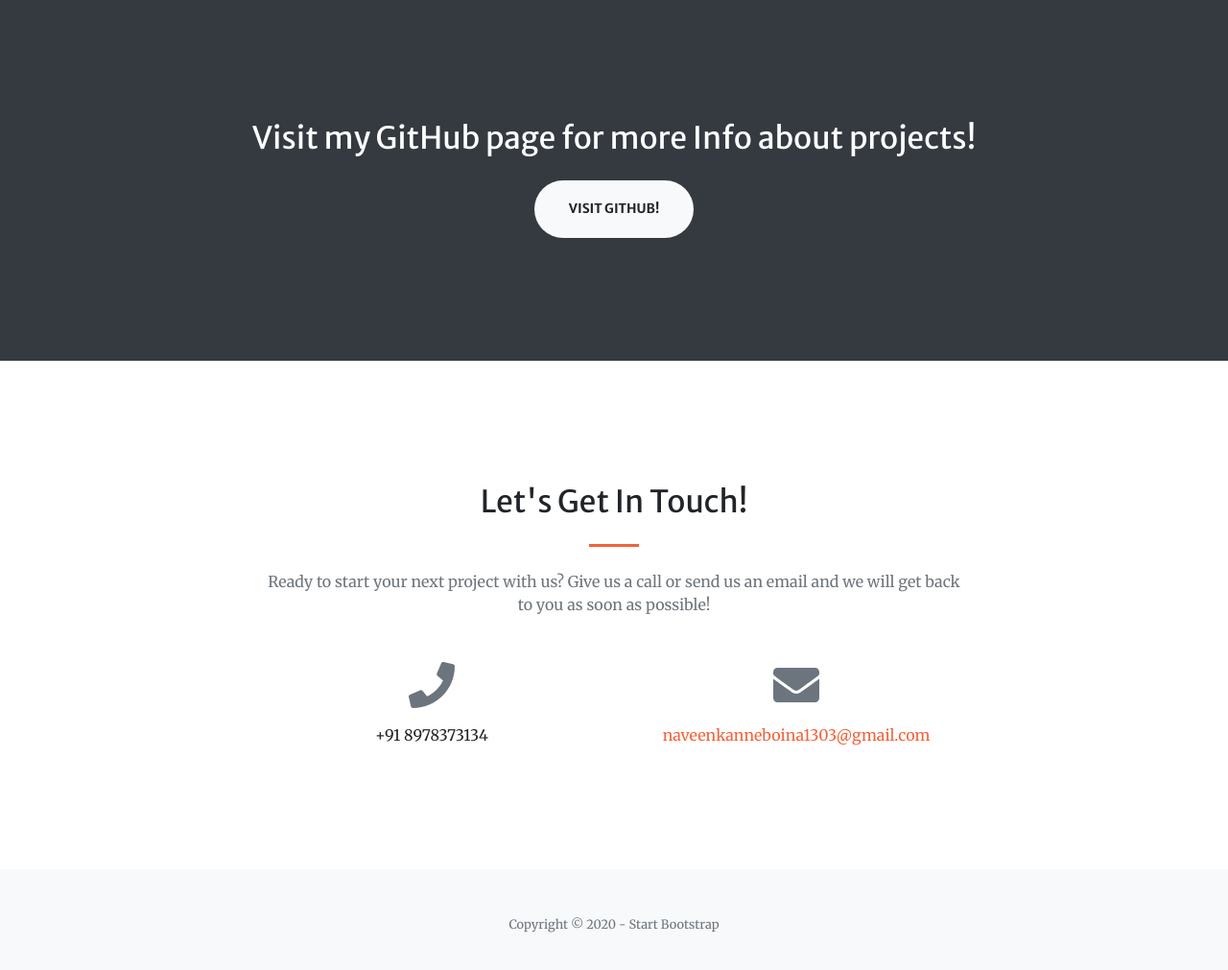
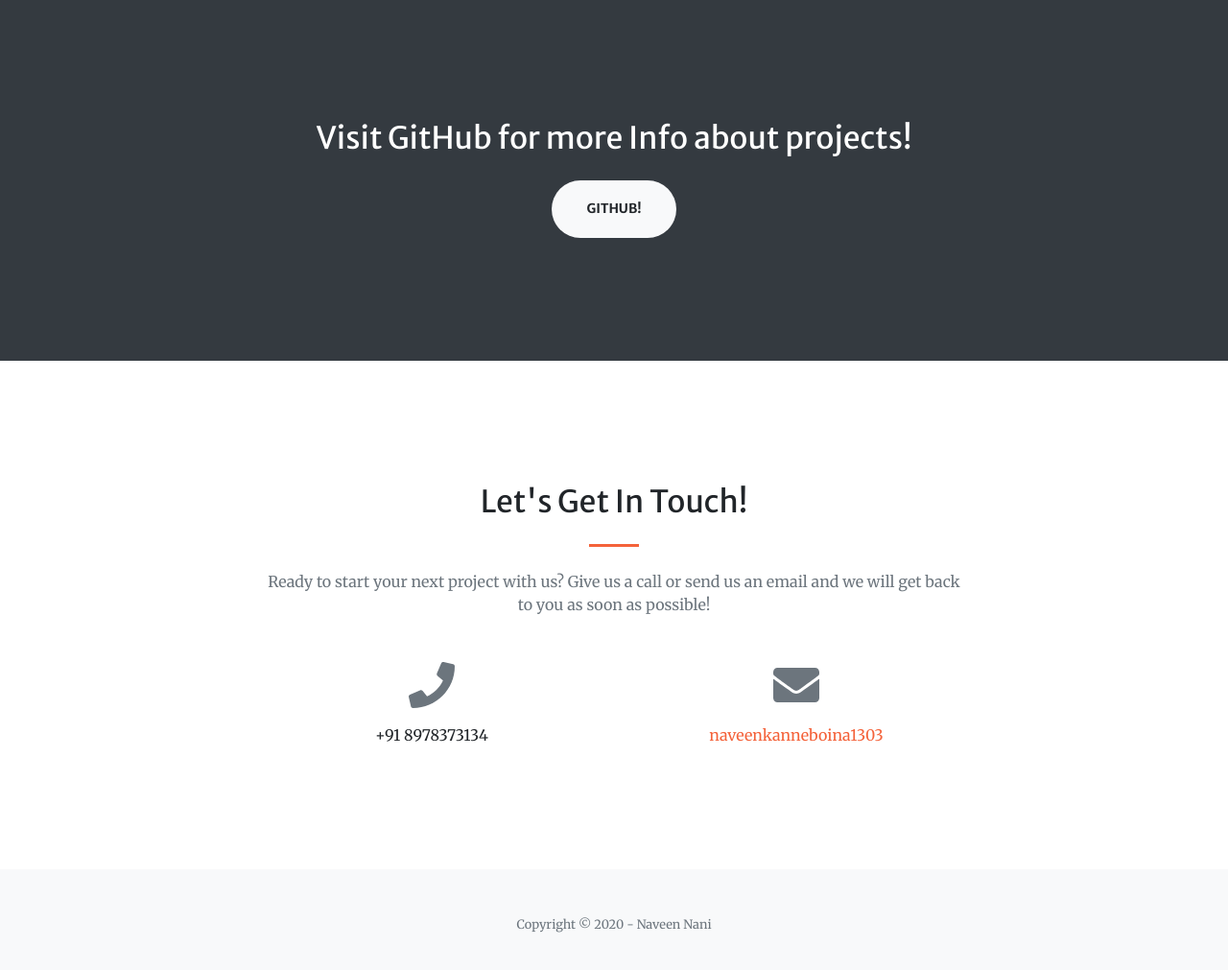
Before and after one commit to NaveenKanneboina/My-Portfolio, a plain HTML site: page index.html in a window 1280 px wide. Shown: the part 2306-3317 px from the top of the page at 96% size. Drawn offline with nearby package versions, Linux system fonts and the light colour scheme.

Commit message:
Update index.html

```diff
--- a/index.html
+++ b/index.html
@@ -163,8 +163,8 @@
         <!-- Call to action-->
         <section class="page-section bg-dark text-white">
             <div class="container text-center">
-                <h2 class="mb-4">Visit my GitHub page for more Info about projects!</h2>
-                <a class="btn btn-light btn-xl" href="https://github.com/NaveenKanneboina">Visit GitHub!</a>
+                <h2 class="mb-4">Visit GitHub for more Info about projects!</h2>
+                <a class="btn btn-light btn-xl" href="https://github.com/NaveenKanneboina">GitHub!</a>
             </div>
         </section>
         <!-- Contact-->
@@ -185,14 +185,14 @@
                     <div class="col-lg-4 mr-auto text-center">
                         <i class="fas fa-envelope fa-3x mb-3 text-muted"></i>
                         <!-- Make sure to change the email address in BOTH the anchor text and the link target below!-->
-                        <a class="d-block" href="mailto:naveenkanneboina1303@gmail.com">naveenkanneboina1303@gmail.com</a>
+                        <a class="d-block" href="mailto:naveenkanneboina1303@gmail.com">naveenkanneboina1303</a>
                     </div>
                 </div>
             </div>
         </section>
         <!-- Footer-->
         <footer class="bg-light py-5">
-            <div class="container"><div class="small text-center text-muted">Copyright © 2020 - Start Bootstrap</div></div>
+            <div class="container"><div class="small text-center text-muted">Copyright © 2020 - Naveen Nani</div></div>
         </footer>
         <!-- Bootstrap core JS-->
         <script src="https://cdnjs.cloudflare.com/ajax/libs/jquery/3.5.1/jquery.min.js"></script>
```
